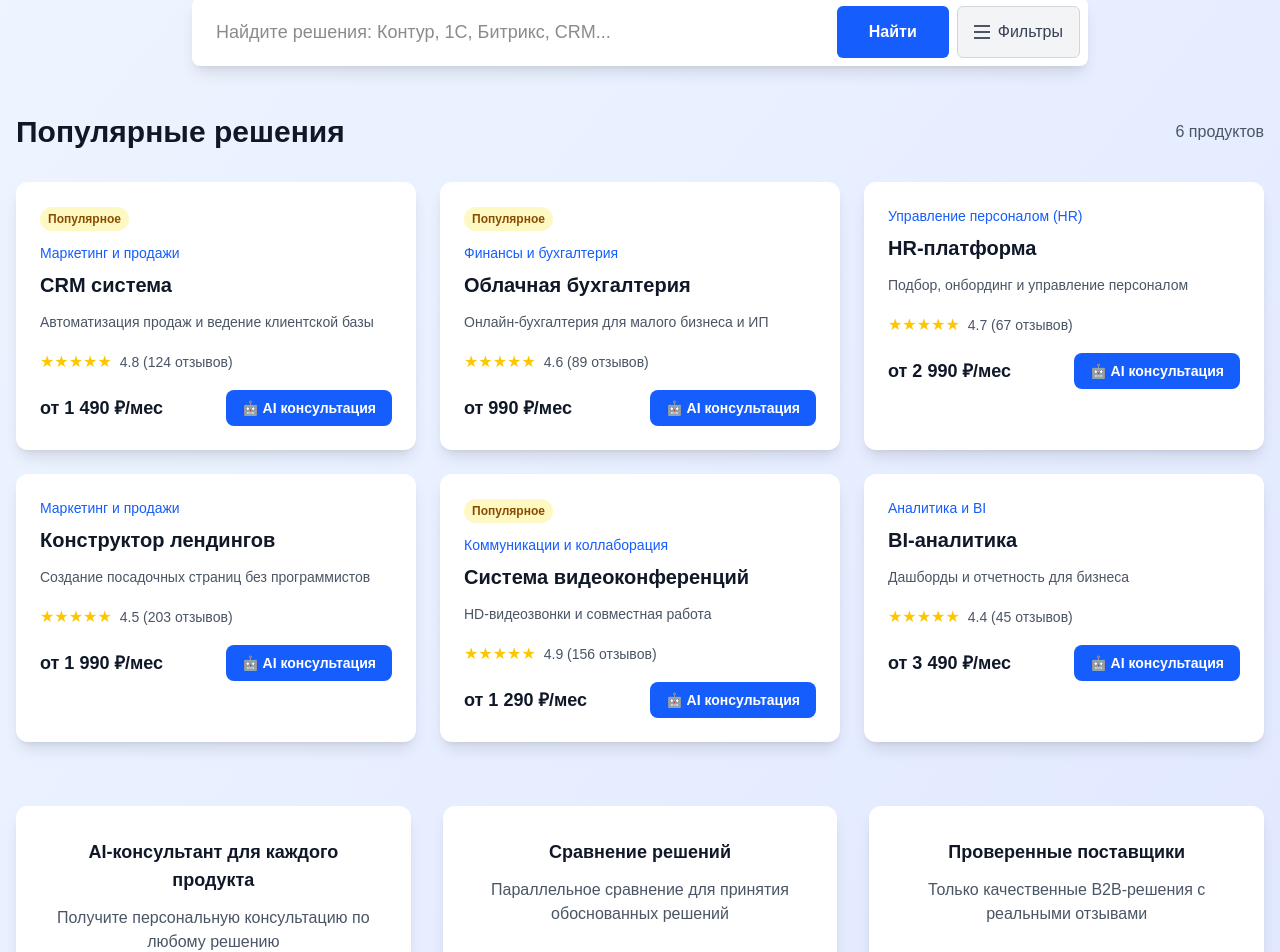
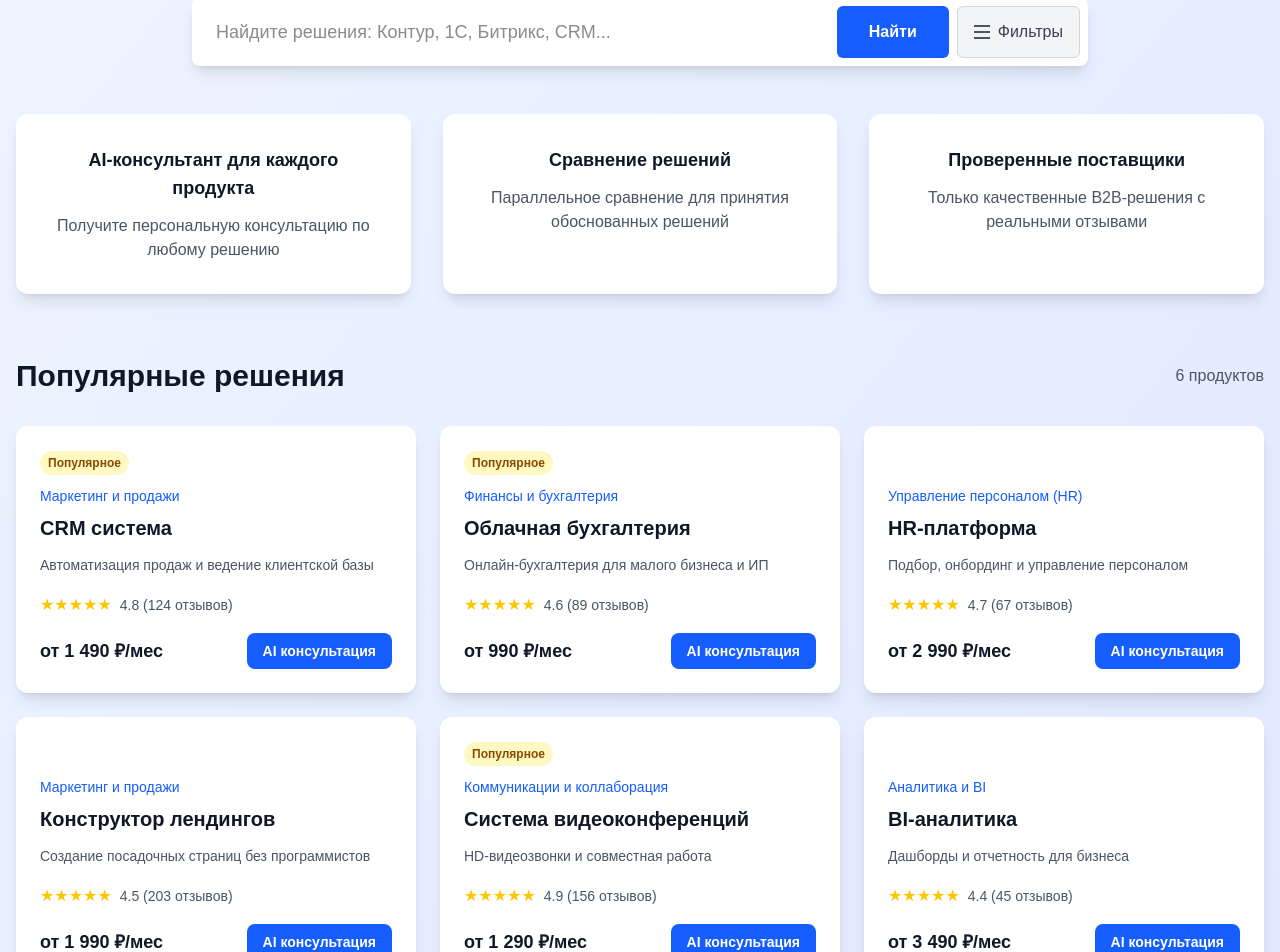
Before and after one commit to JAKLINE95/techconnect-pro, a Next.js app: page / in a window 1280 px wide. Shown: the part 274-1226 px from the top of the page. Built offline with nearby package versions, Linux system fonts and the light colour scheme.

Commit message:
Добавлен блок УТП после поиска, выровнены карточки товаров

```diff
--- a/app/page.tsx
+++ b/app/page.tsx
@@ -151,6 +151,22 @@ export default function Home() {
           </div>
         </div>
 
+        {/* УТП - ПРЕИМУЩЕСТВА (ДОБАВЛЕНО ПЕРЕД КАРТОЧКАМИ) */}
+        <div className="grid grid-cols-1 md:grid-cols-3 gap-8 mb-16">
+          <div className="bg-white rounded-xl p-8 shadow-lg text-center">
+            <h3 className="font-semibold text-gray-900 mb-3 text-lg">AI-консультант для каждого продукта</h3>
+            <p className="text-gray-600">Получите персональную консультацию по любому решению</p>
+          </div>
+          <div className="bg-white rounded-xl p-8 shadow-lg text-center">
+            <h3 className="font-semibold text-gray-900 mb-3 text-lg">Сравнение решений</h3>
+            <p className="text-gray-600">Параллельное сравнение для принятия обоснованных решений</p>
+          </div>
+          <div className="bg-white rounded-xl p-8 shadow-lg text-center">
+            <h3 className="font-semibold text-gray-900 mb-3 text-lg">Проверенные поставщики</h3>
+            <p className="text-gray-600">Только качественные B2B-решения с реальными отзывами</p>
+          </div>
+        </div>
+
         {/* СЕТКА КАРТОЧЕК ТОВАРОВ */}
         <div className="mb-16">
           <div className="flex justify-between items-center mb-8">
@@ -167,12 +183,14 @@ export default function Home() {
                 onClick={() => goToProductPage(product.id)}
                 className="bg-white rounded-xl shadow-lg hover:shadow-xl transition-shadow p-6 cursor-pointer hover:border-2 hover:border-blue-200"
               >
-                {/* Бейдж популярного */}
-                {product.isPopular && (
-                  <div className="inline-block bg-yellow-100 text-yellow-800 text-xs font-semibold px-2 py-1 rounded-full mb-3">
-                    Популярное
-                  </div>
-                )}
+                {/* Фиксированное место для бейджа */}
+                <div className="h-6 mb-3">
+                  {product.isPopular && (
+                    <div className="inline-block bg-yellow-100 text-yellow-800 text-xs font-semibold px-2 py-1 rounded-full">
+                      Популярное
+                    </div>
+                  )}
+                </div>
 
                 {/* Категория */}
                 <div className="text-sm text-blue-600 font-medium mb-2">
@@ -208,7 +226,7 @@ export default function Home() {
                     onClick={(e) => openAIChat(product, e)}
                     className="bg-blue-600 text-white px-4 py-2 rounded-lg text-sm font-semibold hover:bg-blue-700 transition-colors"
                   >
-                    🤖 AI консультация
+                    AI консультация
                   </button>
                 </div>
               </div>
@@ -374,7 +392,7 @@ export default function Home() {
             <div className="bg-white rounded-xl w-full max-w-2xl max-h-[80vh] overflow-hidden">
               <div className="flex justify-between items-center p-6 border-b">
                 <h3 className="text-xl font-semibold text-gray-900">
-                  🤖 Консультация по {selectedProduct?.name}
+                  AI консультация по {selectedProduct?.name}
                 </h3>
                 <button
                   onClick={() => setIsAIChatOpen(false)}
@@ -421,22 +439,6 @@ export default function Home() {
           </div>
         )}
 
-        {/* Преимущества БЕЗ иконок */}
-        <div className="grid grid-cols-1 md:grid-cols-3 gap-8 mb-16">
-          <div className="bg-white rounded-xl p-8 shadow-lg text-center">
-            <h3 className="font-semibold text-gray-900 mb-3 text-lg">AI-консультант для каждого продукта</h3>
-            <p className="text-gray-600">Получите персональную консультацию по любому решению</p>
-          </div>
-          <div className="bg-white rounded-xl p-8 shadow-lg text-center">
-            <h3 className="font-semibold text-gray-900 mb-3 text-lg">Сравнение решений</h3>
-            <p className="text-gray-600">Параллельное сравнение для принятия обоснованных решений</p>
-          </div>
-          <div className="bg-white rounded-xl p-8 shadow-lg text-center">
-            <h3 className="font-semibold text-gray-900 mb-3 text-lg">Проверенные поставщики</h3>
-            <p className="text-gray-600">Только качественные B2B-решения с реальными отзывами</p>
-          </div>
-        </div>
-
         <div className="bg-white rounded-2xl shadow-xl p-8 text-center">
           <h2 className="text-3xl font-bold text-gray-900 mb-4">
             Готовы преобразовать свои B2B-закупки?
```
